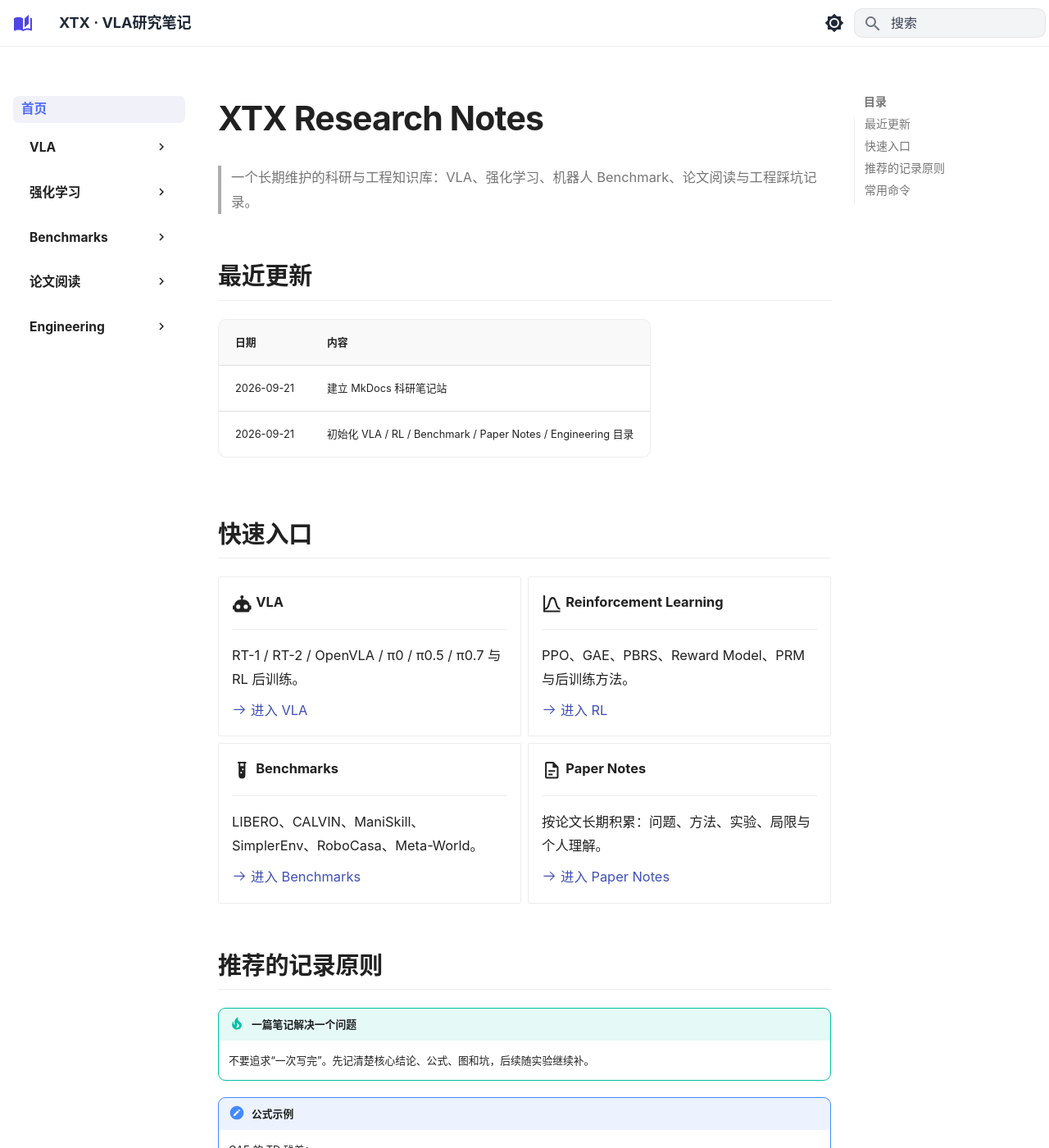
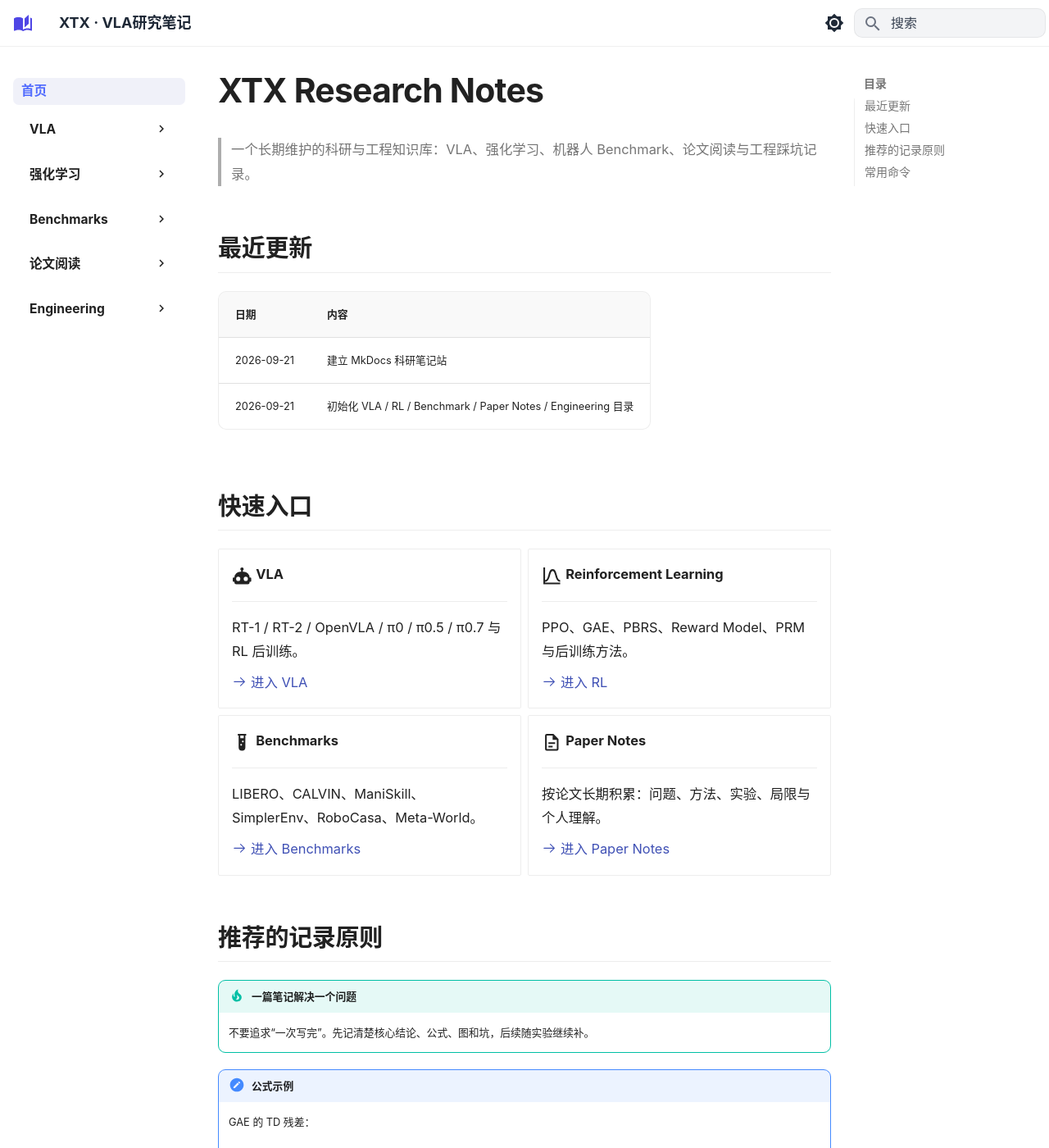
Before and after one commit to xtx1216/research-notes, an MkDocs documentation site: the page built from docs/index.md, in a window 1280 px wide and 1400 px high. Shown: the whole window at 82% size. Built offline with MkDocs 1.6.1 and Material for MkDocs 9.7.7, drawn with Linux system fonts in a browser that asks for light colours.

Commit message:
update notes

```diff
--- a/docs/assets/stylesheets/extra.css
+++ b/docs/assets/stylesheets/extra.css
@@ -22,7 +22,7 @@
 
 .md-content__inner {
   max-width: 920px;
-  padding-top: 1.2rem;
+  padding-top: 0.6rem;
   padding-bottom: 4rem;
 }
 
@@ -366,40 +366,107 @@
    Header redesign - light academic style
    ========================================================= */
 
+/* =========================================================
+   Header - common
+   ========================================================= */
+
 .md-header {
-  background: #ffffff;
-  color: #1f2937;
   box-shadow: none;
-  border-bottom: 1px solid rgba(0, 0, 0, 0.06);
-}
-
-.md-header__title,
-.md-header__button,
-.md-header__topic,
-.md-header__topic .md-ellipsis {
-  color: #1f2937 !important;
-}
-
-.md-logo {
-  color: #4f46e5 !important;
-}
-
-.md-search__form {
-  background: #f3f4f6 !important;
-  border: 1px solid rgba(0, 0, 0, 0.06);
-  border-radius: 10px;
-  box-shadow: none;
-}
-
-.md-search__input,
-.md-search__input::placeholder {
-  color: #374151 !important;
-}
-
-.md-search__icon {
-  color: #6b7280 !important;
 }
 
 .md-header__inner {
   min-height: 2.8rem;
 }
+
+.md-search__form {
+  border-radius: 10px;
+  box-shadow: none;
+}
+
+
+/* =========================================================
+   Header - light mode
+   ========================================================= */
+
+[data-md-color-scheme="default"] .md-header {
+  background: #ffffff;
+  color: #1f2937;
+  border-bottom: 1px solid rgba(0, 0, 0, 0.06);
+}
+
+[data-md-color-scheme="default"] .md-header__title,
+[data-md-color-scheme="default"] .md-header__button,
+[data-md-color-scheme="default"] .md-header__topic,
+[data-md-color-scheme="default"] .md-header__topic .md-ellipsis {
+  color: #1f2937 !important;
+}
+
+[data-md-color-scheme="default"] .md-logo {
+  color: #4f46e5 !important;
+}
+
+[data-md-color-scheme="default"] .md-search__form {
+  background: #f3f4f6 !important;
+  border: 1px solid rgba(0, 0, 0, 0.06);
+}
+
+[data-md-color-scheme="default"] .md-search__input,
+[data-md-color-scheme="default"] .md-search__input::placeholder {
+  color: #374151 !important;
+}
+
+[data-md-color-scheme="default"] .md-search__icon {
+  color: #6b7280 !important;
+}
+
+
+/* =========================================================
+   Header - dark mode
+   ========================================================= */
+
+[data-md-color-scheme="slate"] .md-header {
+  background: #1e2129;
+  color: #e5e7eb;
+  border-bottom: 1px solid rgba(255, 255, 255, 0.07);
+}
+
+[data-md-color-scheme="slate"] .md-header__title,
+[data-md-color-scheme="slate"] .md-header__button,
+[data-md-color-scheme="slate"] .md-header__topic,
+[data-md-color-scheme="slate"] .md-header__topic .md-ellipsis {
+  color: #e5e7eb !important;
+}
+
+[data-md-color-scheme="slate"] .md-logo {
+  color: #818cf8 !important;
+}
+
+[data-md-color-scheme="slate"] .md-search__form {
+  background: #292d36 !important;
+  border: 1px solid rgba(255, 255, 255, 0.07);
+}
+
+[data-md-color-scheme="slate"] .md-search__input,
+[data-md-color-scheme="slate"] .md-search__input::placeholder {
+  color: #d1d5db !important;
+}
+
+[data-md-color-scheme="slate"] .md-search__icon {
+  color: #9ca3af !important;
+}
+
+.md-header__inner {
+  min-height: 2.8rem;
+}
+
+/* -------------------------
+   Main layout spacing
+   ------------------------- */
+
+.md-main__inner {
+  margin-top: 0.4rem;
+}
+
+.md-content__inner {
+  padding-top: 0.6rem;
+}
```
